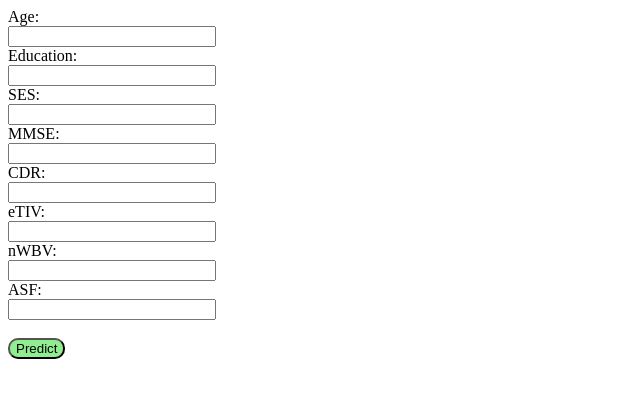
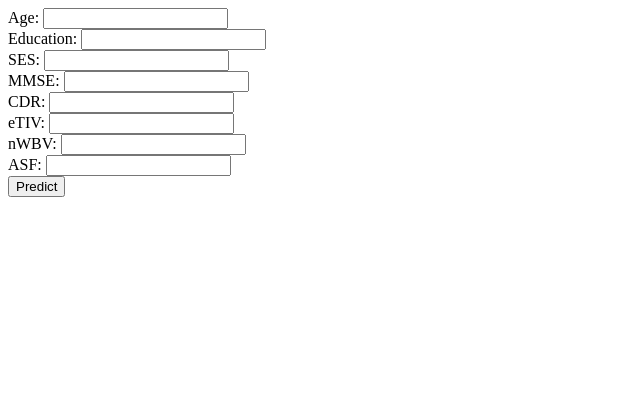
Before and after one commit to wojcikkuba/AlzheimerClassifier, a Flask app: page / in a window 1280 px wide. Shown: the top 398 px of the page, without its empty margins (0-640 px from the left). Run offline with Flask 3, Linux system fonts and the light colour scheme.

Commit message:
Revert "Center form fields"
This reverts commit 63a019095c8b6370739670e600dc1f80fc0a0600.

```diff
--- a/templates/index.html
+++ b/templates/index.html
@@ -5,23 +5,15 @@
 </head>
 <body>
 	<form action="{{ url_for('predict') }}" method="POST">
-    	<label>Age:</label><br>
-		<input type="text" name="age" style="width: 200px;"><br>
-		<label>Education:</label><br>
-		<input type="text" name="education" style="width: 200px;"><br>
-		<label>SES:</label><br>
-		<input type="text" name="ses" style="width: 200px;"><br>
-		<label>MMSE:</label><br>
-		<input type="text" name="mmse" style="width: 200px;"><br>
-		<label>CDR:</label><br>
-		<input type="text" name="cdr" style="width: 200px;"><br>
-		<label>eTIV:</label><br>
-		<input type="text" name="etiv" style="width: 200px;"><br>
-		<label>nWBV:</label><br>
-		<input type="text" name="nwbv" style="width: 200px;"><br>
-		<label>ASF:</label><br>
-		<input type="text" name="asf" style="width: 200px;"><br><br>
-		<input type="submit" value="Predict" style="border-radius:10px; background-color:lightgreen;">
+		Age: <input type="text" name="age"><br>
+		Education: <input type="text" name="education"><br>
+		SES: <input type="text" name="ses"><br>
+		MMSE: <input type="text" name="mmse"><br>
+		CDR: <input type="text" name="cdr"><br>
+		eTIV: <input type="text" name="etiv"><br>
+		nWBV: <input type="text" name="nwbv"><br>
+		ASF: <input type="text" name="asf"><br>
+		<input type="submit" value="Predict">
 	</form>
 	{% if prediction_text %}
 		<h2>{{ prediction_text }}</h2>
```
